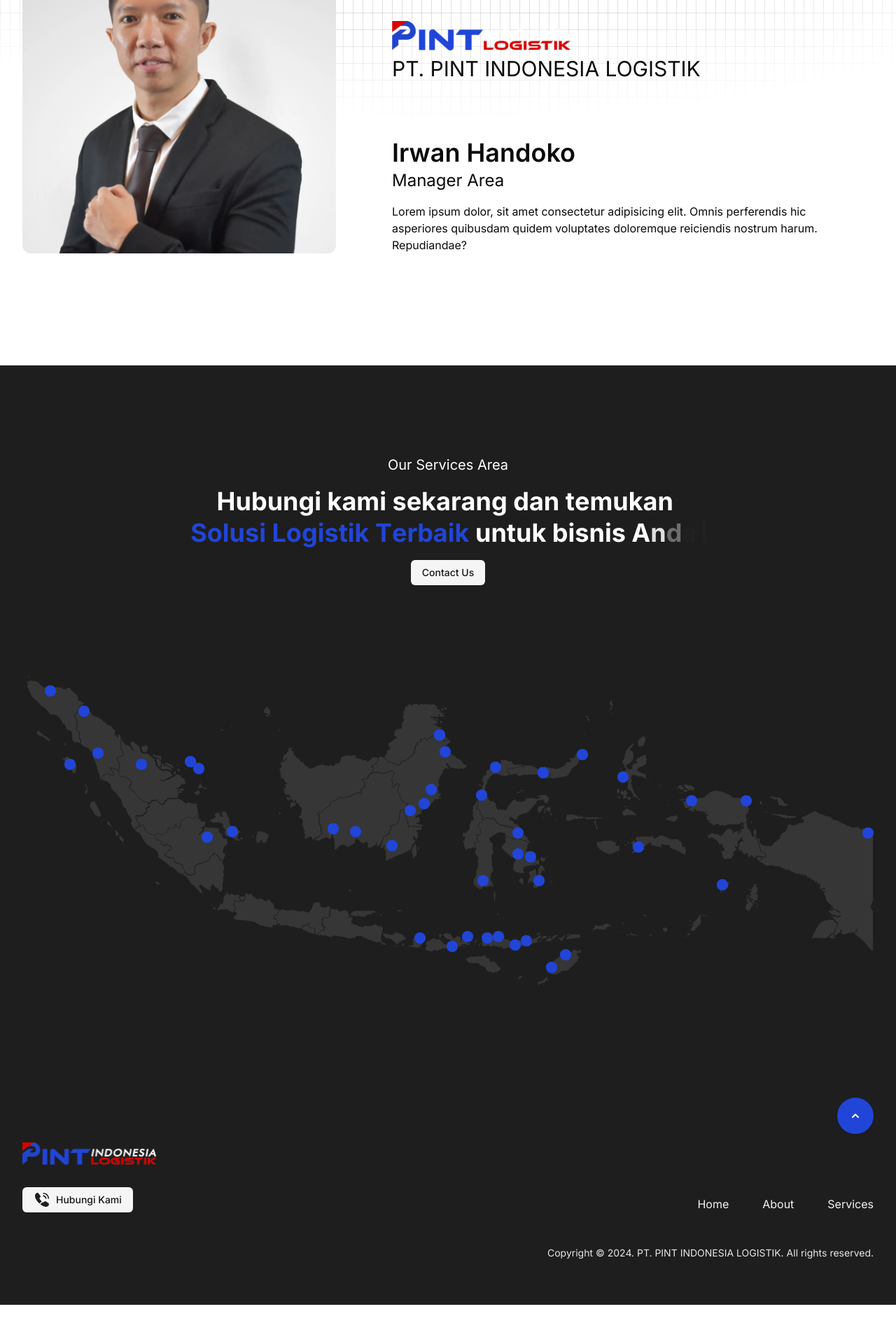
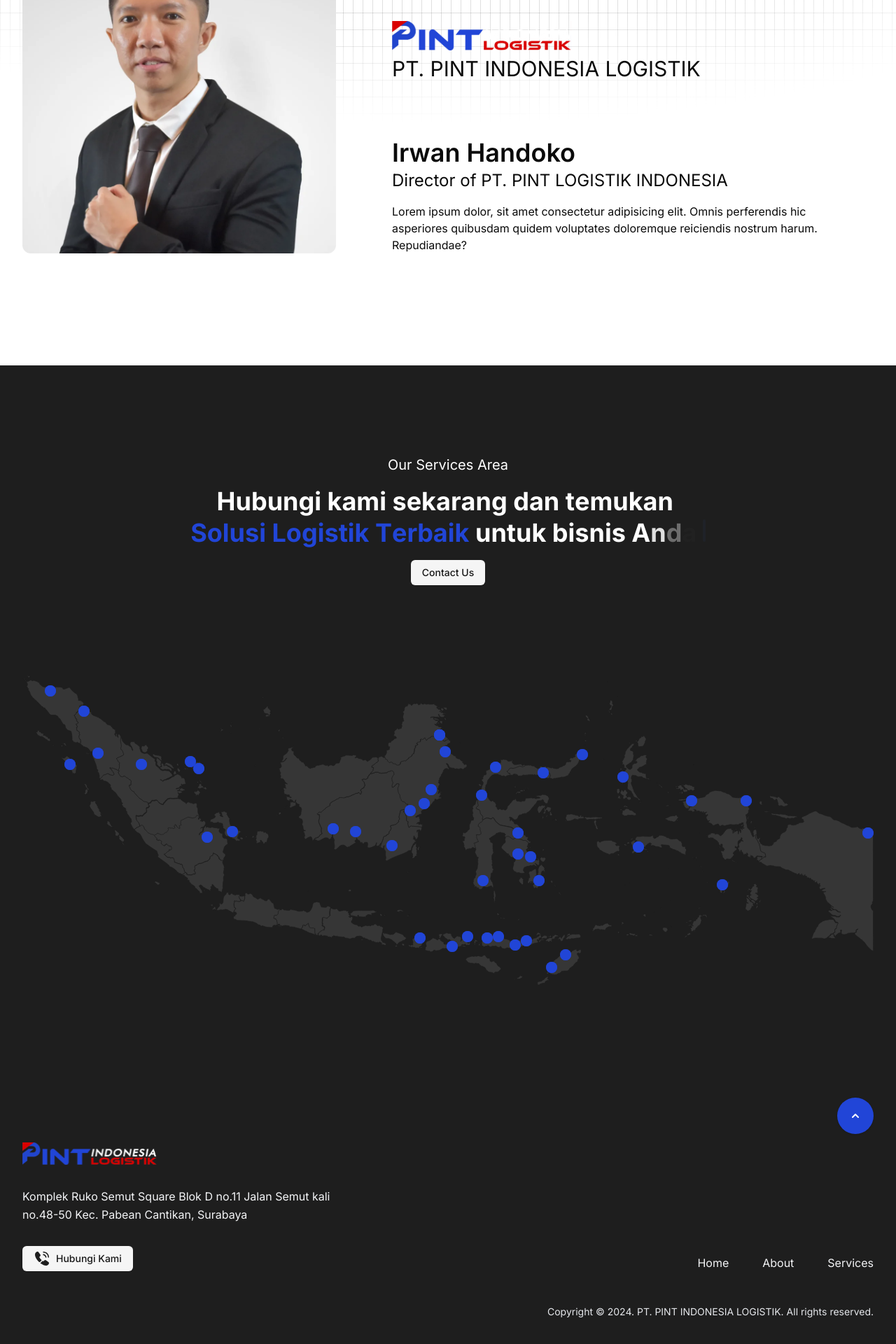
Before and after one commit to Fantocaa/pint-logistik, a Next.js app: page / in a window 1280 px wide. Shown: the part 2536-4456 px from the top of the page at 70% size. Before the commit the page ends 4400 px from the top, so only its background shows below. Built offline with nearby package versions, Linux system fonts and the light colour scheme.

Commit message:
Update 0.5.3

```diff
--- a/app/[components]/main-page/member.tsx
+++ b/app/[components]/main-page/member.tsx
@@ -29,7 +29,9 @@
                 </div>
                 <div className="hidden md:block">
                   <h1 className="text-4xl font-semibold">Irwan Handoko</h1>
-                  <h1 className="text-2xl pt-1 pb-4">Manager Area</h1>
+                  <h1 className="text-2xl pt-1 pb-4">
+                    Director of PT. PINT LOGISTIK INDONESIA
+                  </h1>
                   <p>
                     Lorem ipsum dolor, sit amet consectetur adipisicing elit.
                     Omnis perferendis hic asperiores quibusdam quidem voluptates
@@ -61,7 +63,9 @@
             </div> */}
             <div className="md:hidden">
               <h1 className="text-4xl font-semibold">Irwan Handoko</h1>
-              <h1 className="text-2xl pt-1 pb-4">Manager Area</h1>
+              <h1 className="text-2xl pt-1 pb-4">
+                Director of PT. PINT LOGISTIK INDONESIA
+              </h1>
               <p>
                 Lorem ipsum dolor, sit amet consectetur adipisicing elit. Omnis
                 perferendis hic asperiores quibusdam quidem voluptates
--- a/components/navbar-footer/footer.tsx
+++ b/components/navbar-footer/footer.tsx
@@ -54,7 +54,7 @@
 
           <div className="lg:flex lg:items-end lg:justify-between">
             <div>
-              <div className="flex justify-center text-teal-600 lg:justify-start mb-8">
+              <div className="flex justify-center text-teal-600 lg:justify-start ">
                 <Image
                   src="/logo/pintlogo.svg"
                   alt="logo"
@@ -63,9 +63,10 @@
                 />
               </div>
 
-              {/* <p className="mx-auto mt-6 max-w-md text-center leading-relaxed text-gray-100 lg:text-left">
-
-              </p> */}
+              <p className="mx-auto max-w-md text-center leading-relaxed text-gray-100 lg:text-left my-8">
+                Komplek Ruko Semut Square Blok D no.11 Jalan Semut kali no.48-50
+                Kec. Pabean Cantikan, Surabaya
+              </p>
               <Link href="https://wa.link/qnedf4" target="_blank">
                 <Button variant="secondary">
                   <Image
```
